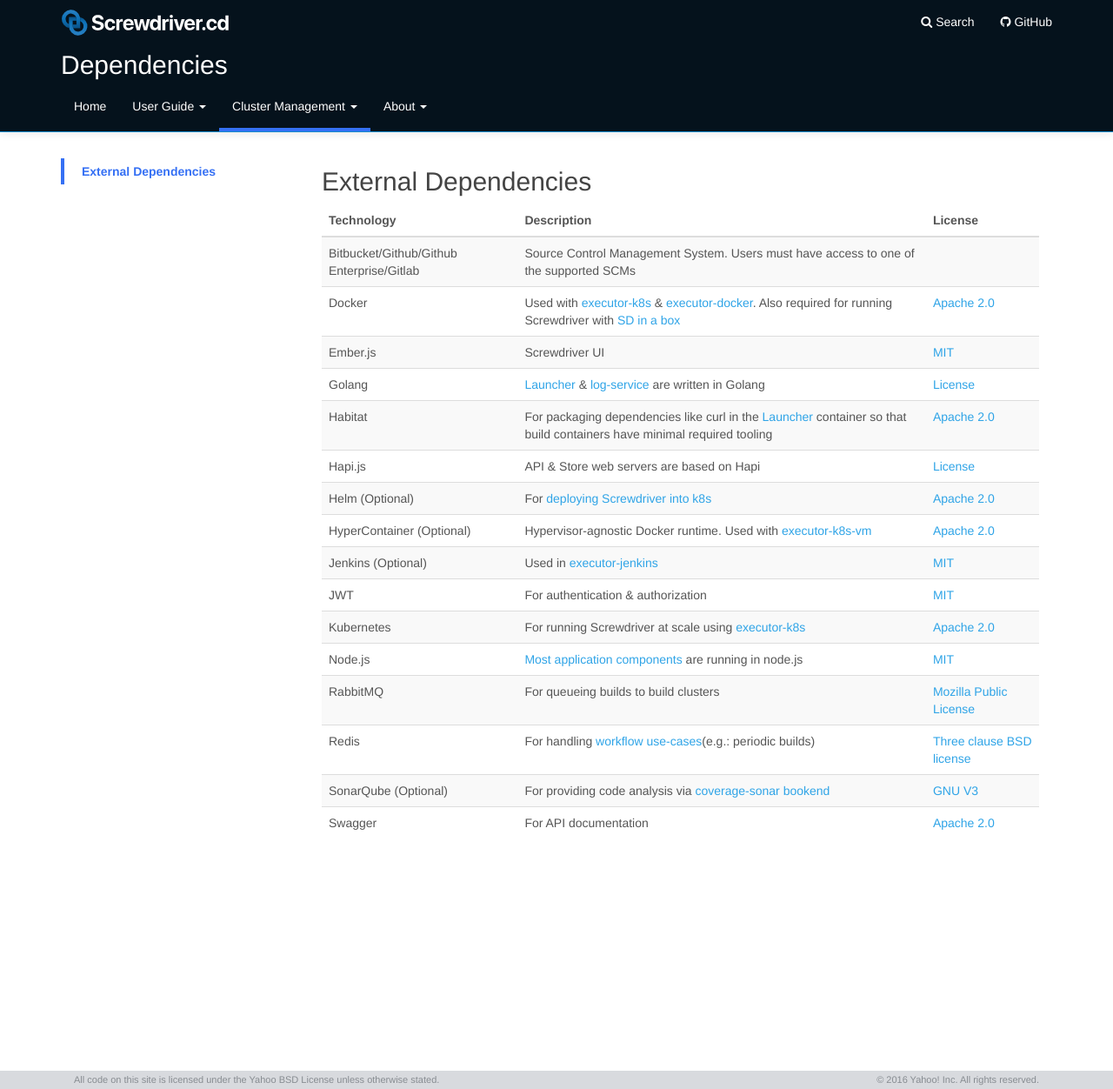
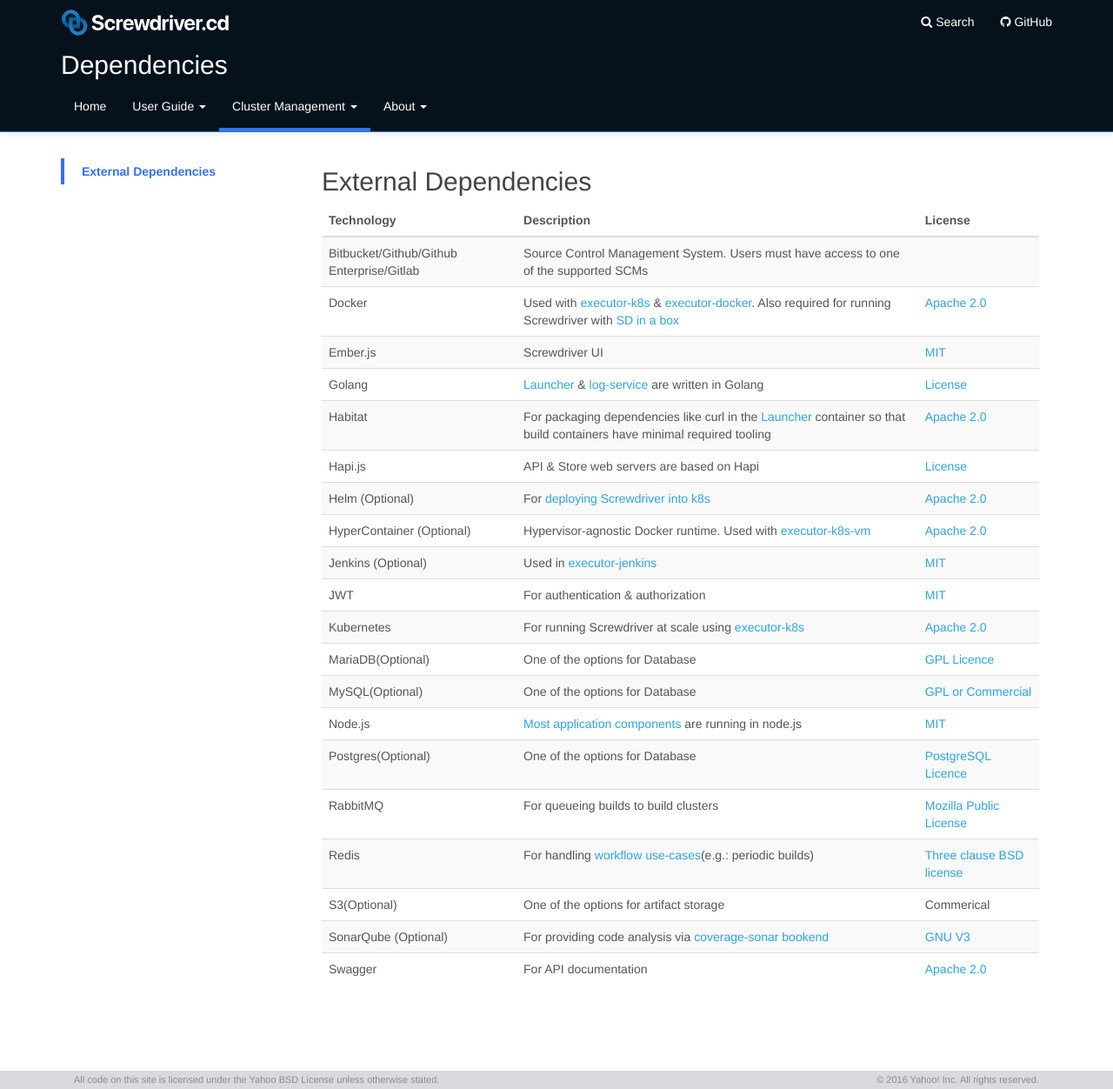
Before and after one commit to screwdriver-cd/guide, a Jekyll site: the page built from docs/cluster-management/dependencies.md, in a window 1280 px wide and 1252 px high. Shown: the whole window at 87% size. Built offline with Jekyll 4.4.1, drawn with Linux system fonts in a browser that asks for light colours.

Commit message:
fix: update dependencies

```diff
--- a/docs/cluster-management/dependencies.md
+++ b/docs/cluster-management/dependencies.md
@@ -23,8 +23,12 @@ toc:
  | Jenkins (Optional)     | Used in [executor-jenkins](https://github.com/screwdriver-cd/executor-jenkins)  | [MIT](https://jenkins.io/license) |
  | JWT                    | For authentication & authorization | [MIT](https://github.com/jsonwebtoken/jsonwebtoken.github.io/blob/master/LICENSE.txt) |
  | Kubernetes             | For running Screwdriver at scale using [executor-k8s](https://github.com/screwdriver-cd/executor-k8s) | [Apache 2.0](https://github.com/kubernetes/kubernetes/blob/master/LICENSE) |
+ | MariaDB(Optional) | One of the options for Database | [GPL Licence](https://mariadb.com/kb/en/library/licensing-faq/) |
+ | MySQL(Optional) | One of the options for Database | [GPL or Commercial](https://www.mysql.com/about/legal/) |
  | Node.js                | [Most application components](https://docs.screwdriver.cd/about/contributing/where-to-contribute) are running in node.js             | [MIT](https://github.com/nodejs/node/blob/master/LICENSE) |
+ | Postgres(Optional) | One of the options for Database | [PostgreSQL Licence](https://opensource.org/licenses/postgresql) |
  | RabbitMQ               | For queueing builds to build clusters | [Mozilla Public License](https://www.rabbitmq.com/mpl.html) |
  | Redis                  | For handling [workflow use-cases](https://docs.screwdriver.cd/user-guide/configuration/workflow)(e.g.: periodic builds) | [Three clause BSD license](https://redis.io/topics/license) |
+ | S3(Optional) | One of the options for artifact storage | Commerical |
  | SonarQube (Optional)   | For providing code analysis via [coverage-sonar bookend](https://github.com/screwdriver-cd/coverage-sonar) | [GNU V3](https://www.sonarqube.org/downloads/license) |
  | Swagger                | For API documentation | [Apache 2.0](https://swagger.io/license) |
```
